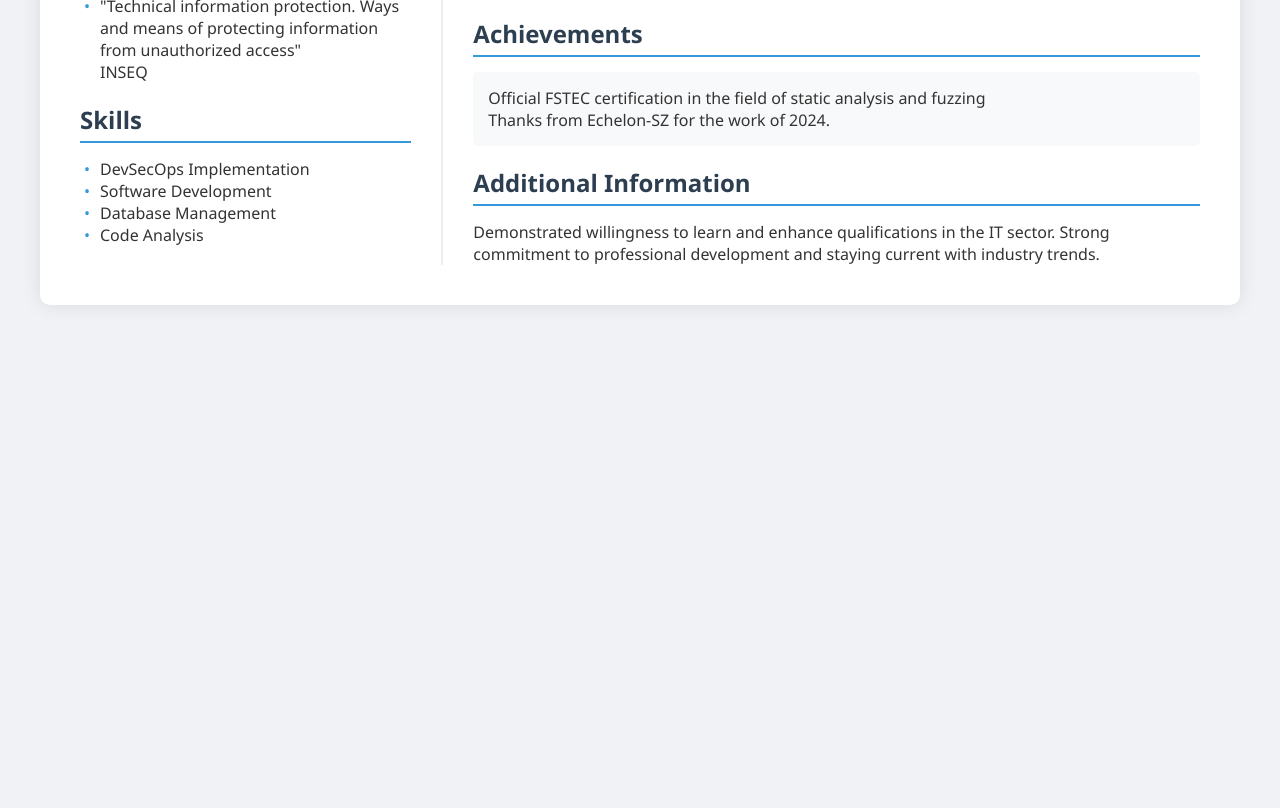
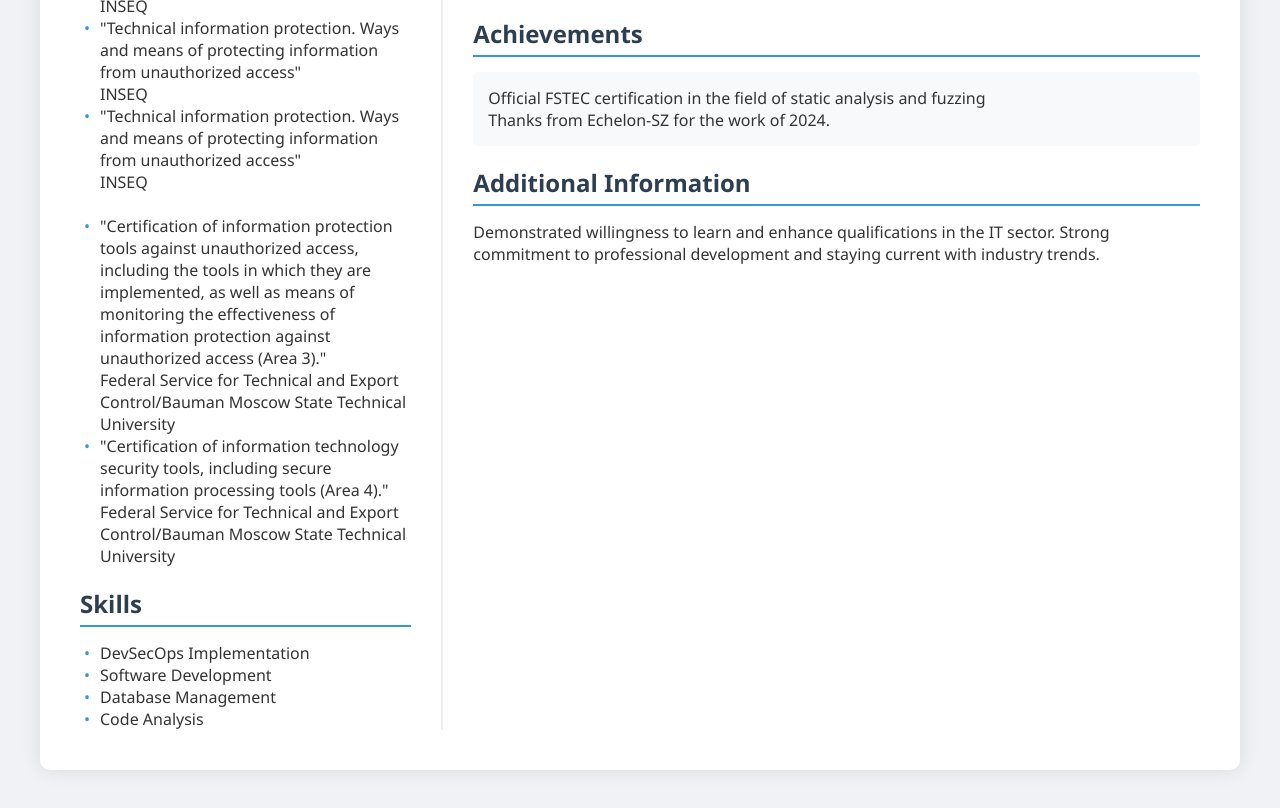
Before and after one commit to Lazlo105/Lazlo105.github.io, a plain HTML site: page index.html in a window 1280 px wide. Shown: the part 920-1728 px from the top of the page. Before the commit the page ends 1265 px from the top, so only its background shows below. Drawn offline with Linux system fonts and the light colour scheme.

Commit message:
Update index.html

```diff
--- a/index.html
+++ b/index.html
@@ -34,9 +34,14 @@
                 <ul>
                     <li>Master's Degree in Information Security<br>ITMO University</li>
                     <li>Bachelor’s Degree in Computer Science<br>ISTU</li>
+                    <br>
                     <li>"Ensuring the security of personal data during their processing in personal data information systems" <br> INSEQ</li>
                     <li>"Certification of software for information security requirements"<br> INSEQ</li>
                     <li>"Technical information protection. Ways and means of protecting information from unauthorized access"<br> INSEQ</li>
+                    <li>"Technical information protection. Ways and means of protecting information from unauthorized access"<br> INSEQ</li>
+                    <br>
+                    <li>"Certification of information protection tools against unauthorized access, including the tools in which they are implemented, as well as means of monitoring the effectiveness of information protection against unauthorized access (Area 3)."<br>Federal Service for Technical and Export Control/Bauman Moscow State Technical University</li>
+                    <li>"Certification of information technology security tools, including secure information processing tools (Area 4)."<br>Federal Service for Technical and Export Control/Bauman Moscow State Technical University</li>
                 </ul>
 
                 <h2>Skills</h2>
```
